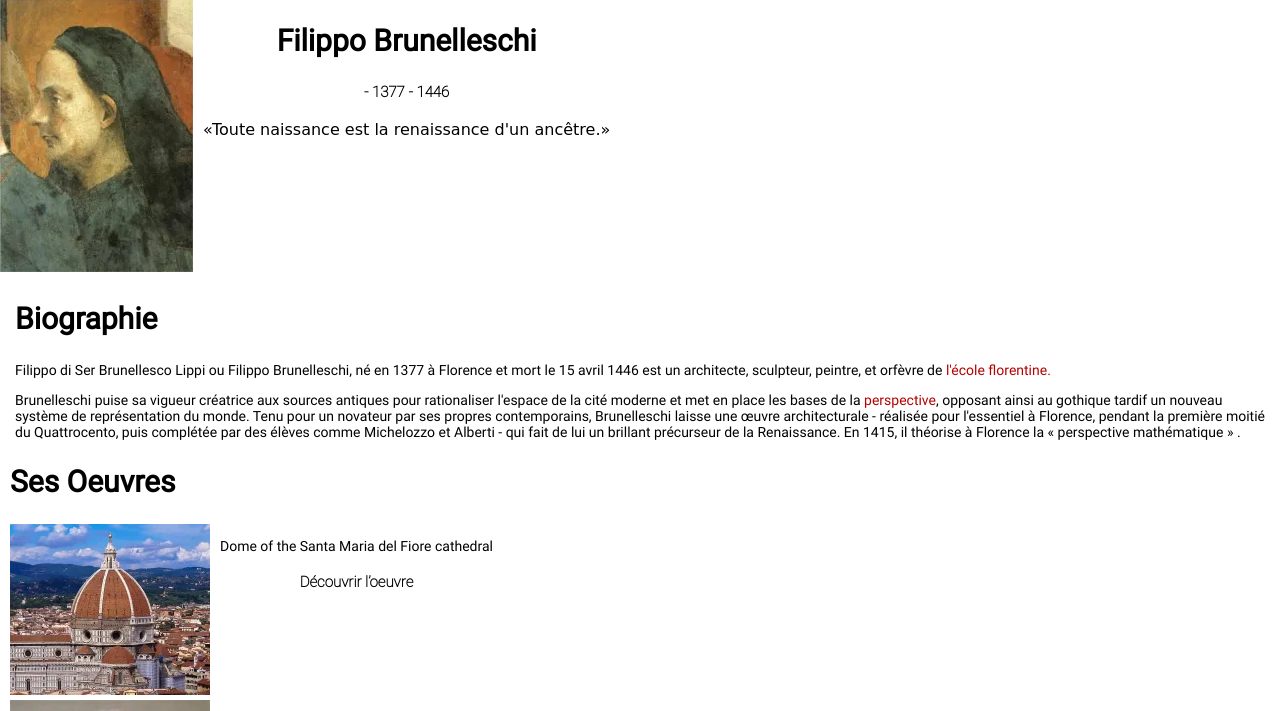
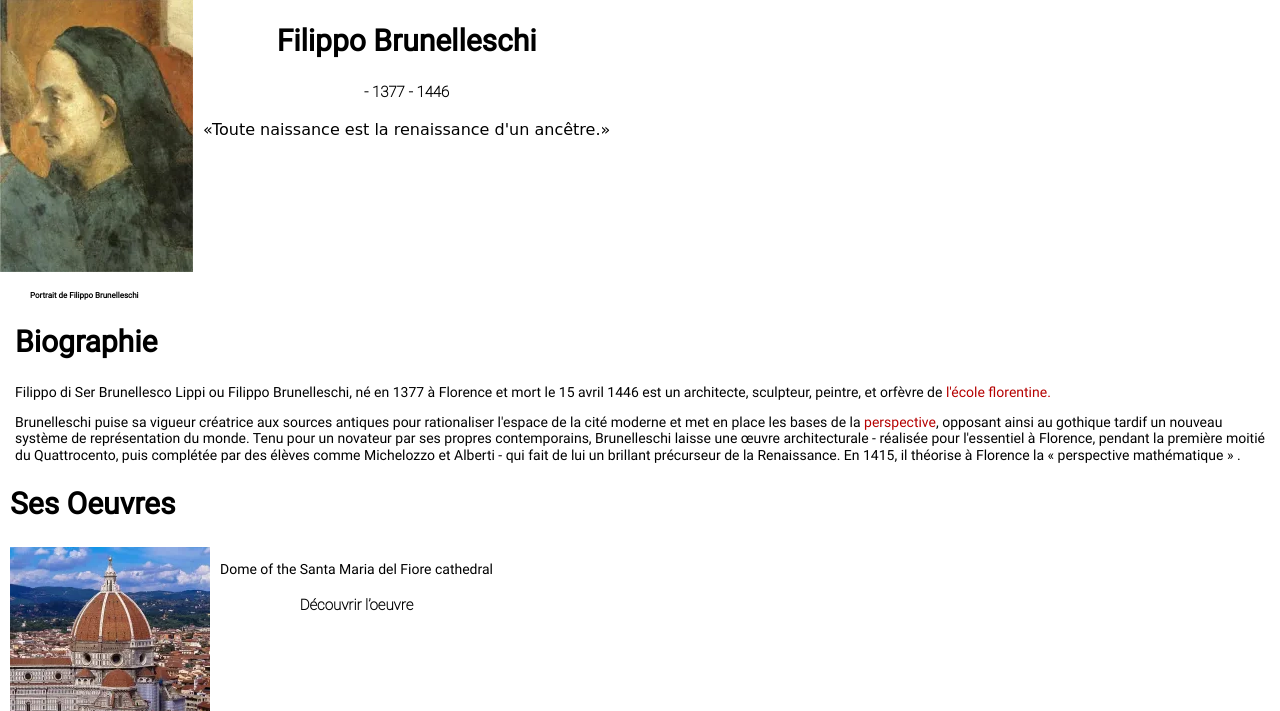
Before and after one commit to MMI-SAE-105/2023-sae-105-Alban-Luc, a plain HTML site: page FR/Filippo.html in a window 1280 px wide. Shown: the part 74-785 px from the top of the page. Drawn offline with nearby package versions, Linux system fonts and the light colour scheme.

Commit message:
legande_filippo

```diff
--- a/FR/Filippo.html
+++ b/FR/Filippo.html
@@ -48,6 +48,7 @@
             <q>Toute naissance est la renaissance d'un ancêtre.</q>
           </section>
         </section>
+        <h5>Portrait de Filippo Brunelleschi</h5>
 
         <section class="Biographie">
             <h2>Biographie</h2>
--- a/src/css/base/main.css
+++ b/src/css/base/main.css
@@ -84,3 +84,7 @@
     color: #B50101;
     text-decoration: none;
 }
+
+h5{
+    padding-left: 30px;
+}
```
